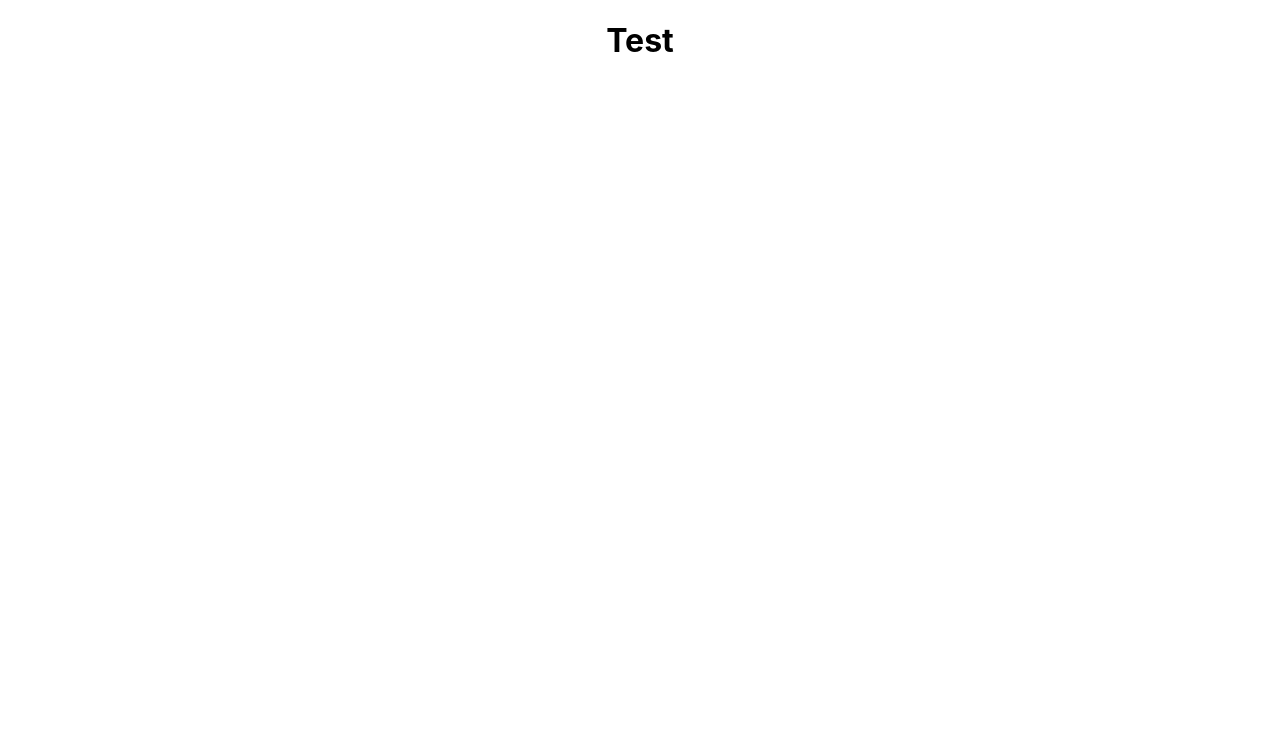
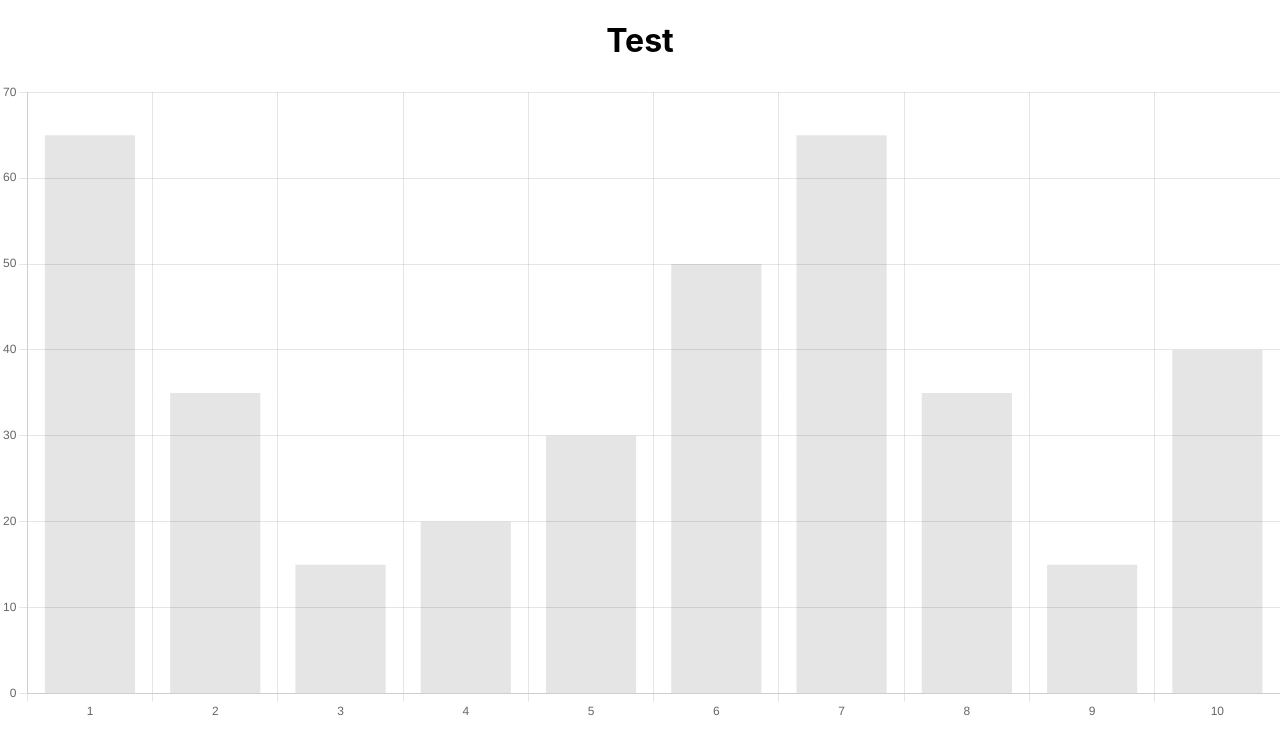
Before and after one commit to salsabilaathika-97/latihan-react-chart, a React (Create React App) app: page / in a window 1280 px wide. Shown: the top 754 px of the page. Built offline with nearby package versions, Linux system fonts and the light colour scheme.

Commit message:
create bar chart component

```diff
--- a/src/App.js
+++ b/src/App.js
@@ -1,21 +1,31 @@
-import {useState} from 'react';
+import {useEffect, useState} from 'react';
 import './App.css';
+import BarChart from './components/BarChart';
 import { orderList } from './data';
 
 function App() {
   const [dataChart, setDataChart] = useState({
-    label: [],
-    datasets: {
+    labels: [],
+    datasets: [{
       label: "",
       data: [],
-    },
+    }],
   });
 
-  console.log(orderList);
+  useEffect(()=> {
+    setDataChart({
+      labels: orderList.map(item => item.date),
+      datasets: [{
+        label: 'Ini Data Penjualan',
+        data: orderList.map(item => item.totalOrder)
+      }]
+    })
+  },[])
 
   return (
     <div className="App">
       <h1>Test</h1>
+      {!!dataChart.labels.length && <BarChart dataChart={dataChart}/>}
     </div>
   );
 }
--- /dev/null
+++ b/src/components/BarChart.js
@@ -0,0 +1,19 @@
+import React from "react";
+import {Bar} from "react-chartjs-2";
+import { Chart as ChartJS, CategoryScale, LinearScale, BarElement } from 'chart.js';
+ChartJS.register(
+    CategoryScale,
+    LinearScale,
+    BarElement,
+  );
+
+const BarChart = ({dataChart}) => {
+
+    return (
+        <div>
+            <Bar data={dataChart} />
+        </div>
+    )
+}
+
+export default BarChart;
```
